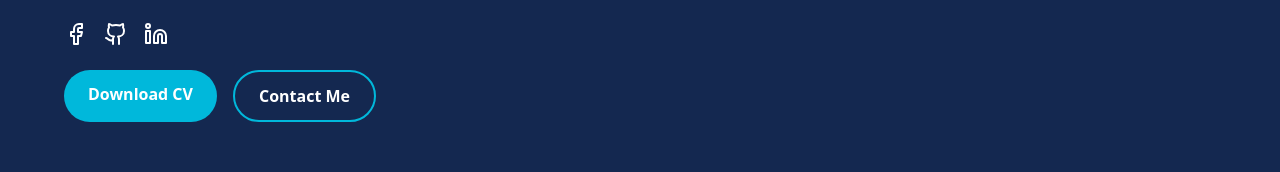
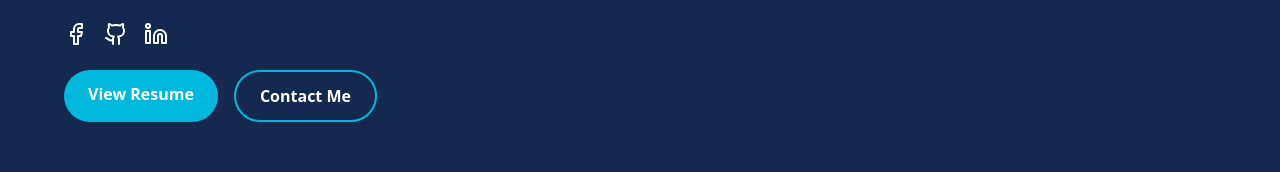
Before and after one commit to Zainshk64/react-portfolio, a React (Vite) app: page / in a window 1280 px wide. Shown: the part 276-448 px from the top of the page. Built offline with nearby package versions, Linux system fonts and the light colour scheme.

Commit message:
Hero.jsx

```diff
--- a/src/components/Hero.jsx
+++ b/src/components/Hero.jsx
@@ -39,10 +39,10 @@ const Hero = () => {
           <div className="flex flex-wrap justify-center md:justify-start gap-4">
             <a
               href="../assets/Zain_Ejaz_Frontend_Developer_Resume.pdf"
-              download
+
               className="px-6 py-3 bg-cyan-500 text-white rounded-full font-semibold hover:bg-cyan-600 transition"
             >
-              Download CV
+              View Resume
             </a>
             <a
               href="https://wa.me/+9203105312929?text=Hello,%20I%20would%20like%20to%20contact%20you!"
```
